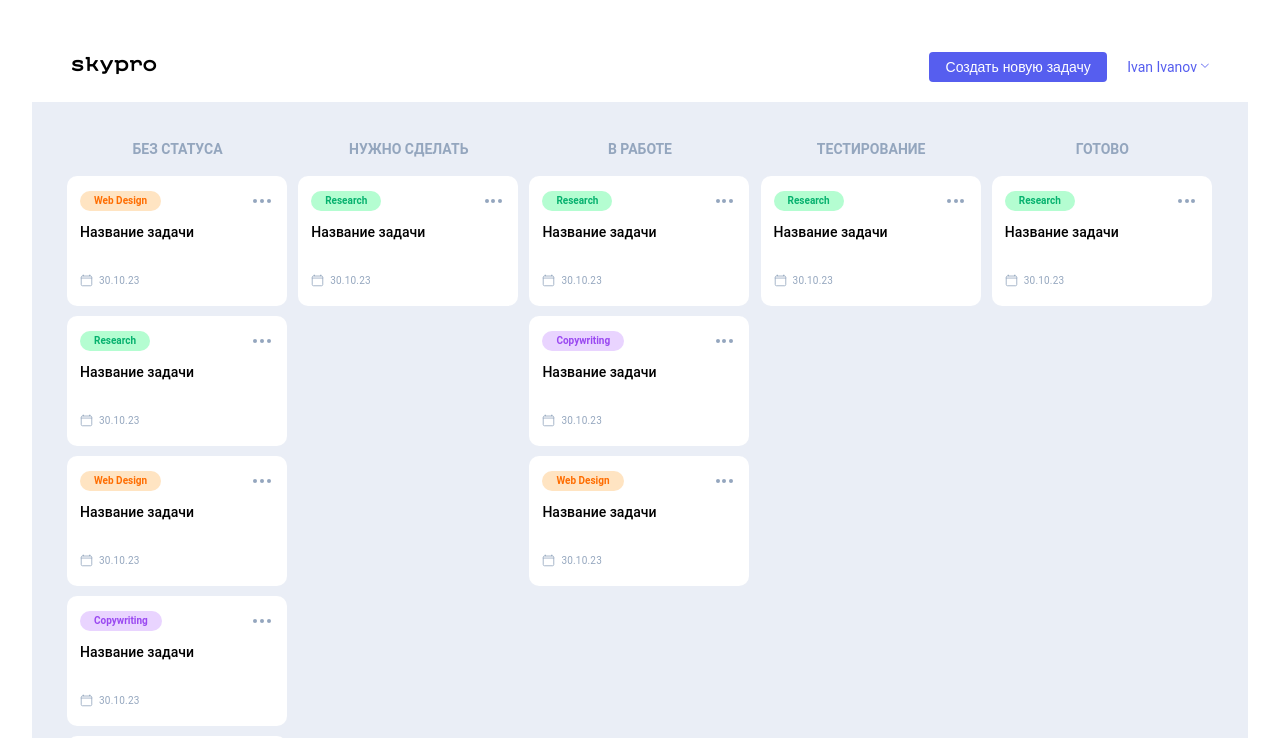
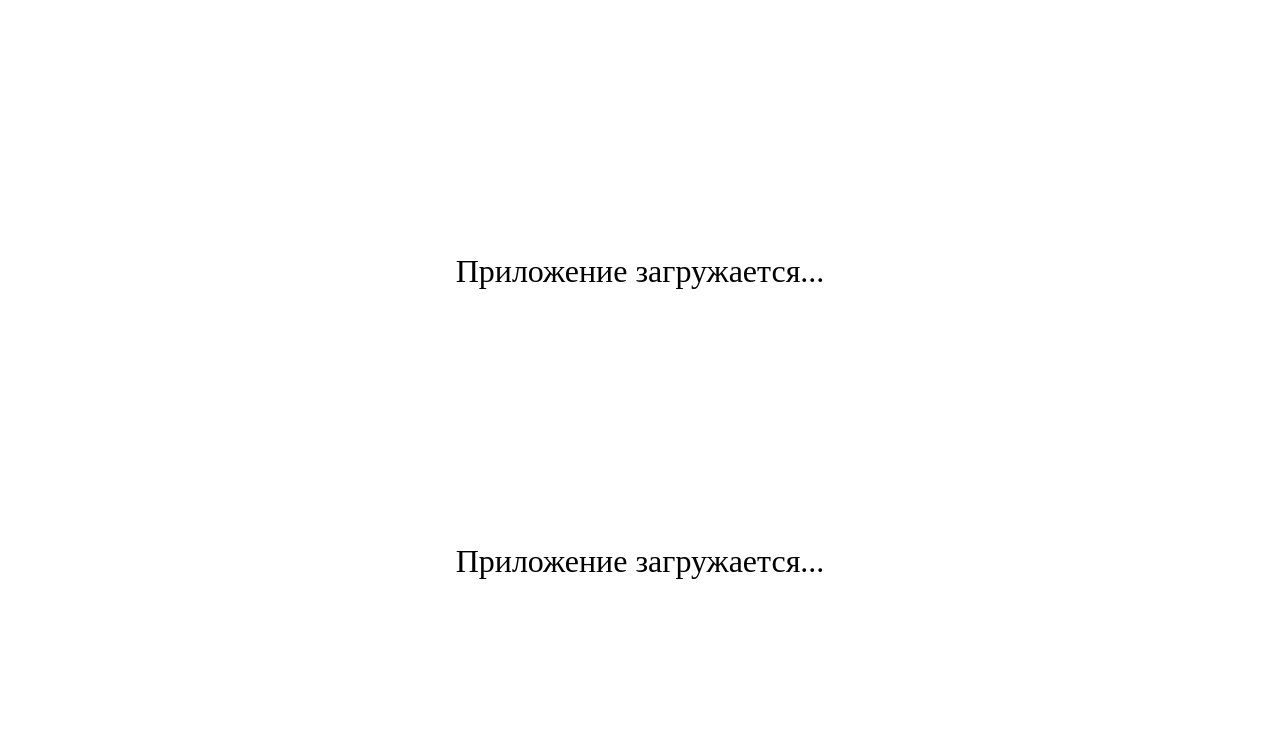
Before and after one commit to insiderIns999/skypro-kanban, a React (Vite) app: page / in a window 1280 px wide. Shown: the top 738 px of the page. Built offline with nearby package versions, Linux system fonts and the light colour scheme; a web font is replaced by a local one.

Commit message:
Add files via upload

```diff
--- a/src/App.jsx
+++ b/src/App.jsx
@@ -1,10 +1,22 @@
+import { useState, useEffect } from "react";
 import "./App.css";
 import Wrapper from "./components/Wrapper";
 
 function App() {
+  const [loading, setLoading] = useState(true);
+
+  document.writeln(
+    "<span style='display: table; margin: 20% auto 0; font-size: 200%;'>Приложение загружается...</span>"
+  );
+  useEffect(() => {
+    setTimeout(() => {
+      setLoading(false);
+    }, 3000);
+  }, []);
+
   return (
     <>
-      <Wrapper />
+      <Wrapper loading={loading} />
       <script src="js/script.js"></script>
     </>
   );
```
